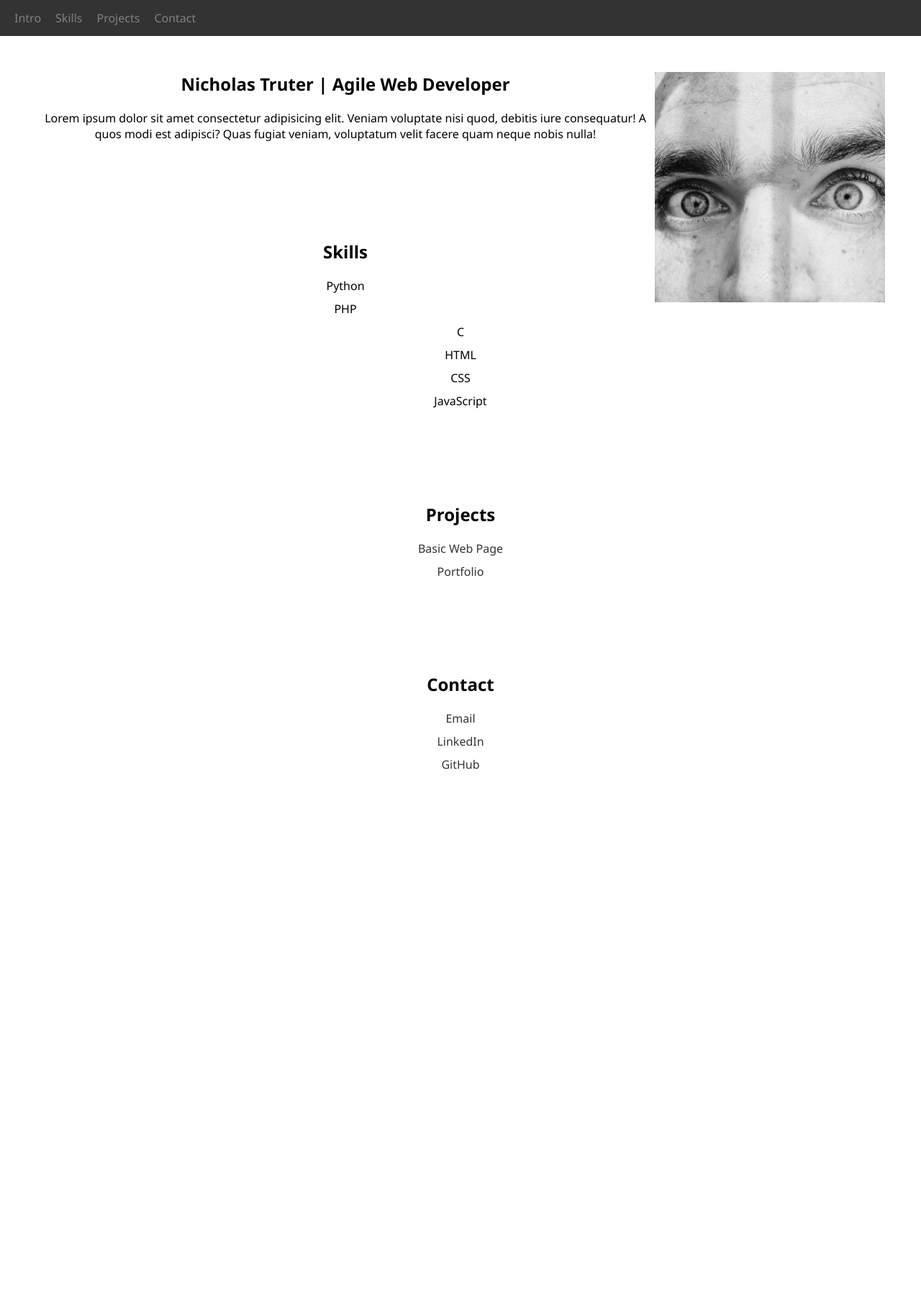
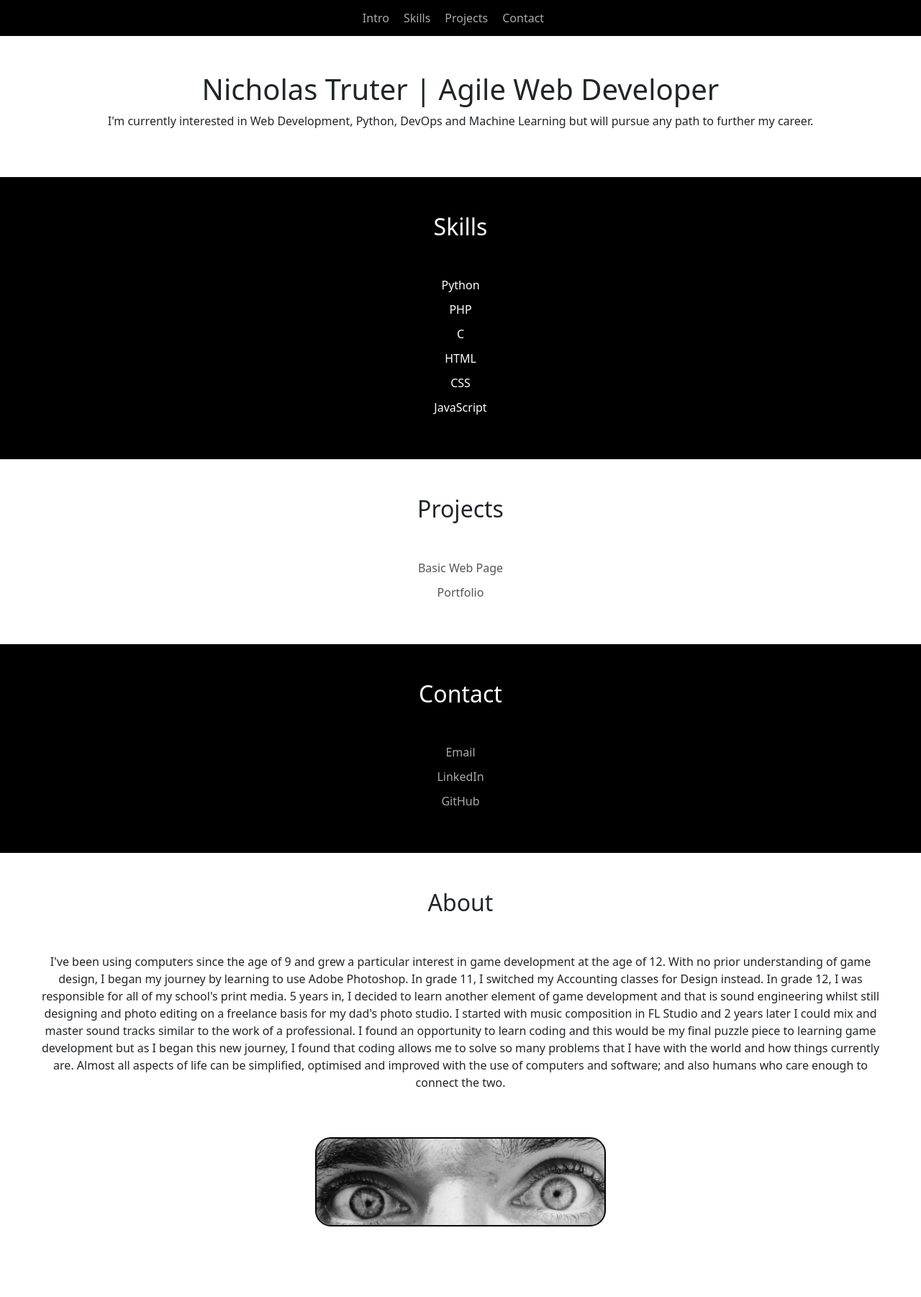
Before and after one commit to ntruter42/portfolio, a plain HTML site: page index.html in a window 1280 px wide. Shown: the whole page at 72% size. Before the commit the page ends 1133 px from the top, so only its background shows below. Drawn offline with nearby package versions, Linux system fonts and the light colour scheme.

Commit message:
Updated index.html, styles.css - Completed basic minimalist styling

```diff
--- a/assets/css/styles.css
+++ b/assets/css/styles.css
@@ -8,9 +8,10 @@ body {
 }
 
 nav {
-	background-color: #333;
+	background-color: black;
 	display: flex;
-	justify-content: space-between;
+	justify-content: center;
+	/* justify-content: space-between; */
 	align-items: center;
 	height: 50px;
 	padding: 0 20px;
@@ -24,7 +25,7 @@ nav ul {
 }
 
 nav ul li a {
-	color: grey;
+	color: #aaa;
 	text-decoration: none;
 	margin-right: 20px;
 
@@ -34,11 +35,6 @@ nav ul li a:hover {
 	color: white;
 }
 
-#intro img {
-	width: 25vw;
-	float: right;
-}
-
 section {
 	padding: 50px;
 	text-align: center;
@@ -46,11 +42,18 @@ section {
 
 #intro h1, #intro h2 {
 	margin-top: 0;
-	margin-right: 200px;
 }
 
-section p {
-	margin-right: 200px;
+#intro img {
+	height: 120px;
+	width: 400px;
+	margin: 50px;
+	object-fit: cover;
+	border-radius: 20px;
+}
+
+section h2 {
+	margin-bottom: 50px;
 }
 
 section ul {
@@ -64,10 +67,51 @@ section ul li {
 }
 
 section ul li a {
-	color: #333;
+	color: lightgrey;
 	text-decoration: none;
 }
 
 section ul li a:hover {
 	text-decoration: underline;
 }
+
+#skills {
+	background-color: black;
+	color: white;
+}
+
+#projects a {
+	color: #555;
+}
+
+#projects a:hover {
+	color: black;
+	text-decoration: none;
+}
+
+#contact {
+	background-color: black;
+	color: white;
+}
+
+#contact a {
+	color: #aaa;
+}
+
+#contact a:hover {
+	color: white;
+	text-decoration: none;
+}
+
+#about h1, #about h2 {
+	margin-top: 0;
+}
+
+#about img {
+	height: 120px;
+	width: 400px;
+	margin: 50px;
+	object-fit: cover;
+	border-radius: 20px;
+	outline: 2px solid black;
+}
--- a/assets/css/styles_modern.css
+++ b/assets/css/styles_modern.css
@@ -13,7 +13,7 @@ html {
 
 body {
 	max-width: 100%;
-	/* height: 2000px; */
+	height: 2000px;
 }
 
 /* NAVIGATION BAR */
--- a/index.html
+++ b/index.html
@@ -5,6 +5,8 @@
 	<meta http-equiv="X-UA-Compatible" content="IE=edge">
 	<meta name="viewport" content="width=device-width, initial-scale=1.0">
 	<link rel="stylesheet" href="assets/css/styles.css">
+	<link href="https://cdn.jsdelivr.net/npm/bootstrap@5.3.0-alpha1/dist/css/bootstrap.min.css" rel="stylesheet" integrity="sha384-GLhlTQ8iRABdZLl6O3oVMWSktQOp6b7In1Zl3/Jr59b6EGGoI1aFkw7cmDA6j6gD" crossorigin="anonymous">
+	<script src="https://cdn.jsdelivr.net/npm/bootstrap@5.3.0-alpha1/dist/js/bootstrap.bundle.min.js" integrity="sha384-w76AqPfDkMBDXo30jS1Sgez6pr3x5MlQ1ZAGC+nuZB+EYdgRZgiwxhTBTkF7CXvN" crossorigin="anonymous"></script>
 	<title>Portfolio</title>
 </head>
 
@@ -19,10 +21,10 @@
 	</nav>
 
 	<section id="intro">
-		<img src="assets/images/temp-nicholas.jpg" alt="">
+		<!-- <img src="assets/images/temp-nicholas.jpg" alt=""> -->
 		<h1>Nicholas Truter | Agile Web Developer</h1>
 		<p>
-			Lorem ipsum dolor sit amet consectetur adipisicing elit. Veniam voluptate nisi quod, debitis iure consequatur! A quos modi est adipisci? Quas fugiat veniam, voluptatum velit facere quam neque nobis nulla!
+			I'm currently interested in Web Development, Python, DevOps and Machine Learning but will pursue any path to further my career.
 		</p>
 	</section>
 
@@ -41,8 +43,8 @@
 	<section id="projects">
 		<h2>Projects</h2>
 		<ul>
-			<li><a href="#">Basic Web Page</a></li>
-			<li><a href="#">Portfolio</a></li>
+			<li><a href="https://ntruter42.github.io/basic-webpage/">Basic Web Page</a></li>
+			<li><a href="https://ntruter42.github.io/portfolio/">Portfolio</a></li>
 		</ul>
 	</section>
 
@@ -55,5 +57,20 @@
 		</ul>
 	</section>
 
+	<section id="about">
+		<h2>About</h2>
+		<p>
+			I've been using computers since the age of 9 and grew a particular interest in game development at the age of 12.
+			With no prior understanding of game design, I began my journey by learning to use Adobe Photoshop.
+			In grade 11, I switched my Accounting classes for Design instead.
+			In grade 12, I was responsible for all of my school's print media.
+			5 years in, I decided to learn another element of game development and that is sound engineering whilst still designing and photo editing on a freelance basis for my dad's photo studio.
+			I started with music composition in FL Studio and 2 years later I could mix and master sound tracks similar to the work of a professional.
+			I found an opportunity to learn coding and this would be my final puzzle piece to learning game development but as I began this new journey, I found that coding allows me to solve so many problems that I have with the world and how things currently are.
+			Almost all aspects of life can be simplified, optimised and improved with the use of computers and software; and also humans who care enough to connect the two.
+		</p>
+		<img src="assets/images/temp-nicholas.jpg" alt="">
+	</section>
+
 </body>
 </html>
```
Also changed, not shown: index_modern.html (+1 -1 lines).
